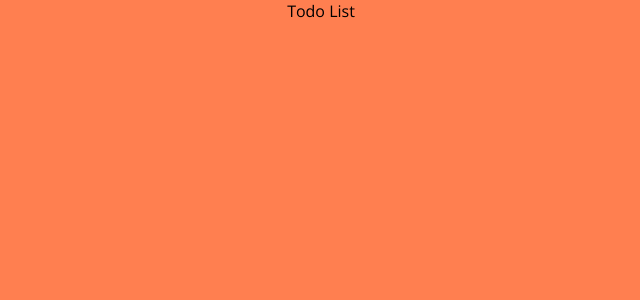
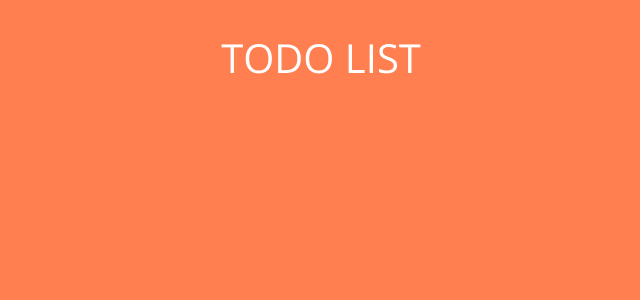
Before and after one commit to KennedyMungai/todolistAnother, a React (Create React App) app: page / in a window 1280 px wide. Shown: the top 300 px of the page, without its empty margins (319-959 px from the left). Built offline with nearby package versions, Linux system fonts and the light colour scheme; the HTML template or start-up script is replaced by a standard one.

Commit message:
Added styling code for the heading css class

```diff
--- a/src/App.css
+++ b/src/App.css
@@ -9,3 +9,12 @@
   background-color: coral;
   font-family: 'Open Sans', sans-serif;
 }
+
+.heading {
+  text-transform: uppercase;
+  font-size: 40px;
+  margin: 30px 0;
+  color: white;
+  z-index: 1;
+  text-align: center;
+}
```
